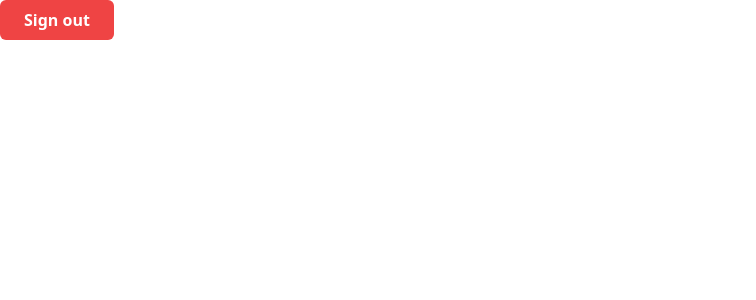
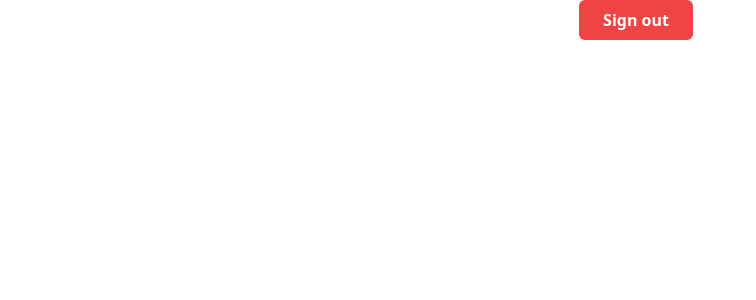
Before and after one commit to Adershradhakrishnan/ecommerceproject, a React (Vite) app in the folder client/my-project/: page /signout in a window 1280 px wide. Shown: the top 300 px of the page, without its empty margins (0-756 px from the left). Built offline with nearby package versions, Linux system fonts and the light colour scheme.

Commit message:
ffffj message

```diff
--- a/client/my-project/package.json
+++ b/client/my-project/package.json
@@ -10,6 +10,8 @@
     "preview": "vite preview"
   },
   "dependencies": {
+    "@fortawesome/free-regular-svg-icons": "^6.5.2",
+    "@fortawesome/react-fontawesome": "^0.2.0",
     "axios": "^1.6.8",
     "bootstrap": "^5.3.3",
     "react": "^18.2.0",
--- a/client/my-project/src/components/Home/Home.jsx
+++ b/client/my-project/src/components/Home/Home.jsx
@@ -24,12 +24,12 @@ function HomePage() {
                         <div className="bg-white rounded-lg shadow-lg p-4">
                             <h2 className="text-xl font-semibold mb-2">Featured Clothes</h2>
                             {/* Display featured clothes */}
-                            <Link to="/getproducts" className="text-blue-500 hover:underline">Explore Clothes</Link>
+                            <Link to="/" className="text-blue-500 hover:underline">Explore Clothes</Link>
                         </div>
                         <div className="bg-white rounded-lg shadow-lg p-4">
                             <h2 className="text-xl font-semibold mb-2">Featured Shoes</h2>
                             {/* Display featured shoes */}
-                            <Link to="/getproducts" className="text-blue-500 hover:underline">Explore Shoes</Link>
+                            <Link to="/" className="text-blue-500 hover:underline">Explore Shoes</Link>
                         </div>
                         {/* Add more featured categories */}
                     </div>
--- a/client/my-project/src/components/Signout/Signout.jsx
+++ b/client/my-project/src/components/Signout/Signout.jsx
@@ -1,4 +1,3 @@
-
 import React from 'react';
 
 const Signout = () => {
@@ -8,12 +7,17 @@ const Signout = () => {
     localStorage.removeItem('token'); // Assuming you're using a token for authentication
     // Redirect the user to the homepage or login page
     window.location.href = '/';
+    // Show alert message
+    alert('You have been signed out.');
   };
 
   return (
-    <button onClick={handleSignout} className="bg-red-500 hover:bg-red-700 text-white font-bold py-2 px-4 rounded">
-      Sign out
-    </button>
+    <div className="flex items-center justify-center">
+      <button onClick={handleSignout} className="bg-red-500 hover:bg-red-700 text-white font-bold py-2 px-4 rounded mr-2">
+        Sign out
+      </button>
+      {/* <span className="text-gray-600">Click to sign out</span> */}
+    </div>
   );
 };
 
```
Also changed, not shown: 1 other file (tests, documents, lock files or other folders).
